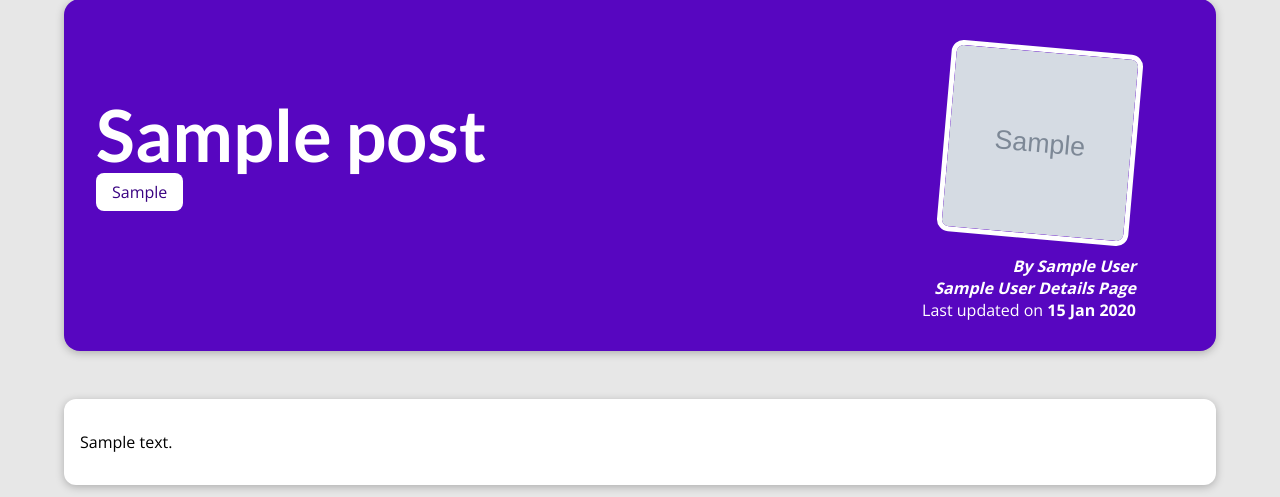
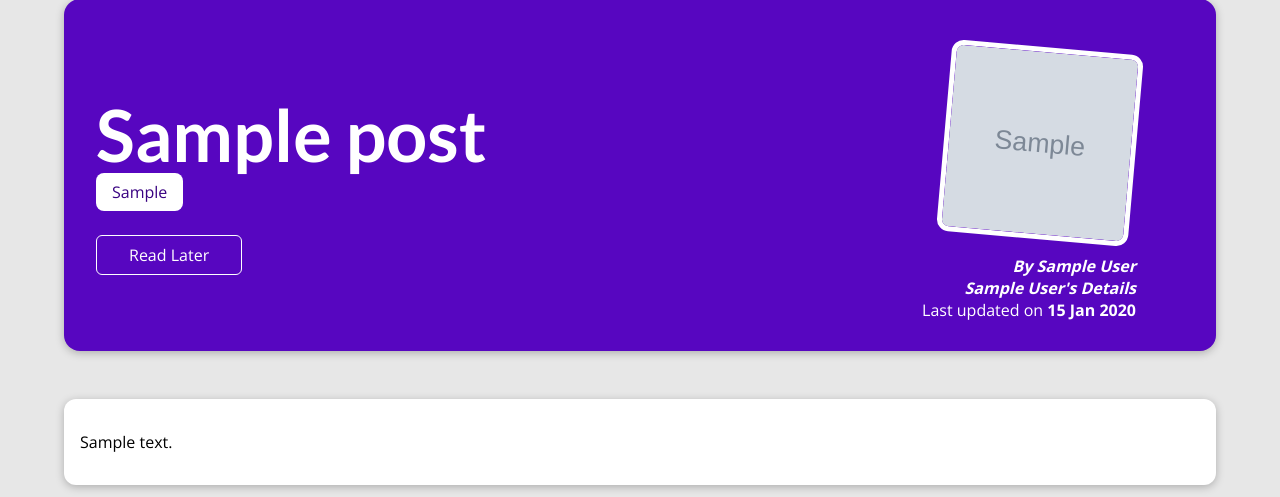
Before and after one commit to stanislavtz/blog, a Django app: a page that uses blog/templates/blog/post-details.html in a window 1280 px wide. Shown: the part 129-626 px from the top of the page. Run offline with Django 5.2, Linux system fonts and the light colour scheme; tables that the repository leaves empty hold one stand-in row (values such as "Sample post"); grey boxes marked "Sample" are stand-in pictures.

Commit message:
Add read later form control

```diff
--- a/blog/static/blog/post-detail.css
+++ b/blog/static/blog/post-detail.css
@@ -64,6 +64,7 @@ body {
 #read-later button {
   background-color: transparent;
   border: 1px solid white;
+  border-radius: 6px;
   padding: 0.5rem 2rem;
   font: inherit;
   color: white;
--- a/blog/templates/blog/post-details.html
+++ b/blog/templates/blog/post-details.html
@@ -25,10 +25,17 @@
                 <span class="tag">{{ tag.caption }}</span>
             {% endfor %}
         </div>
+        <div id="read-later">
+            <form action="" method="POST">
+                {% csrf_token %}
+                <input type="hidden" value="{{ post.id }}" name="post_id">
+                <button>Read Later</button>
+            </form>
+        </div>
         <article>
             <img src="{{ post.image.url }}" alt="{{ post.title }}">
             <address>By <a href="mailto:{{post.author.e_mail}}">{{ post.author }}</a></address>
-            <address><a href="{% url 'author-details-page' post.author.id %}">{{ post.author }} Details Page</a></address>
+            <address><a href="{% url 'author-details-page' post.author.id %}">{{ post.author }}'s Details</a></address>
 
             <div>
                 Last updated on
```
